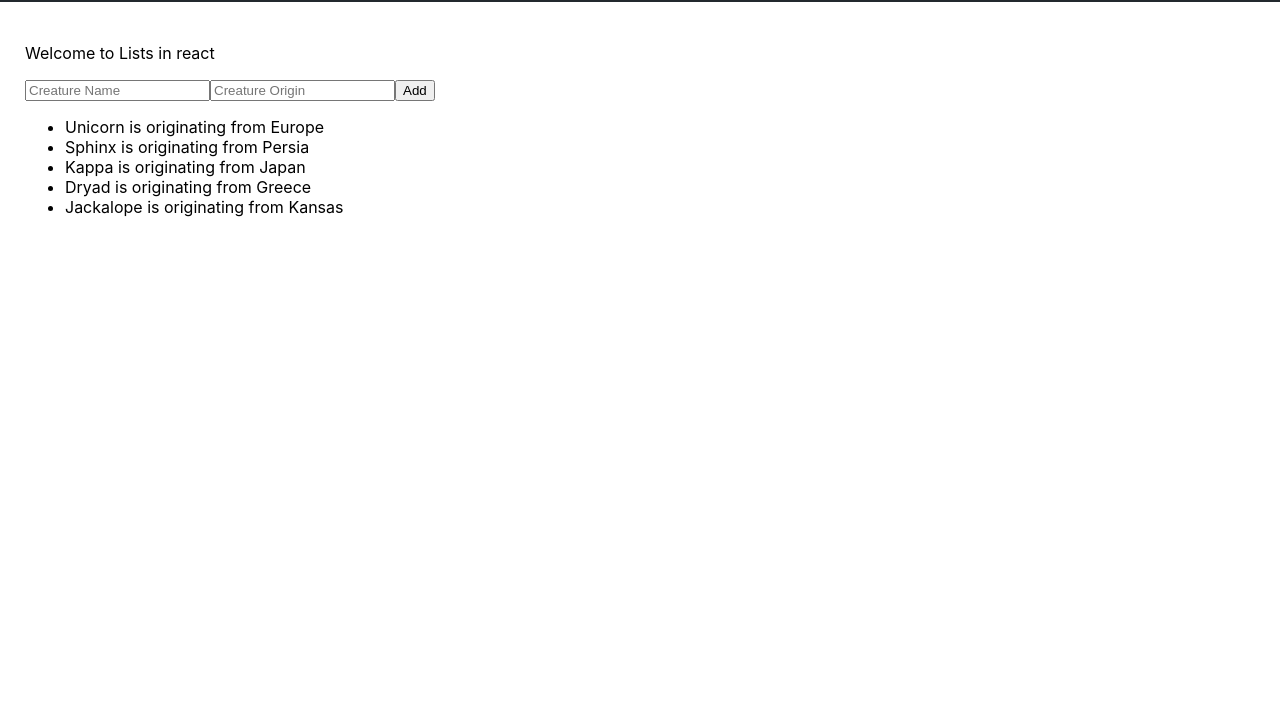
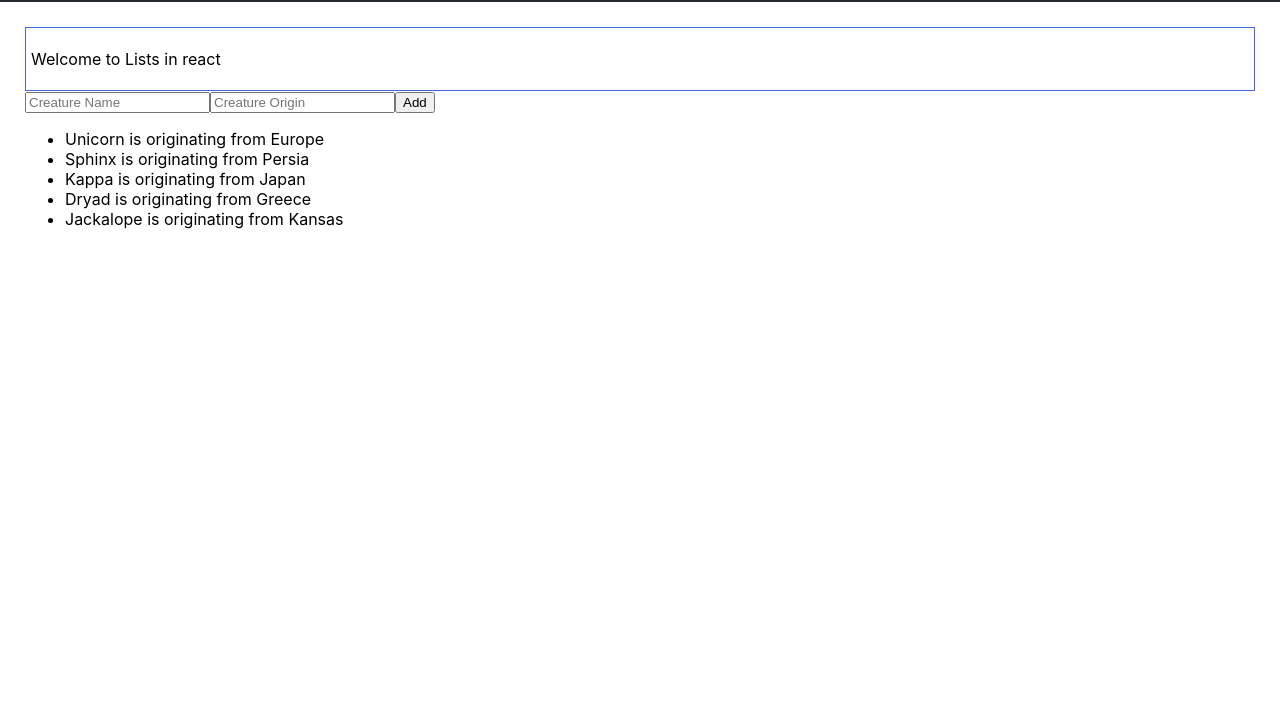
Before and after one commit to RubySpeeders/castor-react-form-clear-listitem, a React app: page / in a window 1280 px wide. Shown: the part 76-800 px from the top of the page. Built offline with nearby package versions, Linux system fonts and the light colour scheme.

Commit message:
creating welcome component

```diff
--- a/src/components/App/App.css
+++ b/src/components/App/App.css
@@ -1,3 +1,8 @@
 .container {
   padding: 15px 25px;
 }
+
+.component-container {
+  padding: 5px;
+  border: 1px solid royalblue;
+}
--- a/src/components/App/App.js
+++ b/src/components/App/App.js
@@ -1,6 +1,7 @@
 import React from 'react';
 import './App.css';
 import Header from '../Header/Header';
+import Welcome from '../Welcome/Welcome';
 
 class App extends React.Component {
   state = {
@@ -54,7 +55,7 @@ class App extends React.Component {
       <div>
         <Header />
         <main className="container">
-          <p>Welcome to Lists in react</p>
+          <Welcome />
           {/* CODE COMMENT */}
           <div>
             <input
--- /dev/null
+++ b/src/components/Welcome/Welcome.js
@@ -0,0 +1,13 @@
+import React, { Component } from 'react';
+
+class Welcome extends Component {
+  render() {
+    return (
+      <div className="component-container">
+        <p>Welcome to Lists in react</p>
+      </div>
+    );
+  }
+}
+
+export default Welcome;
```
